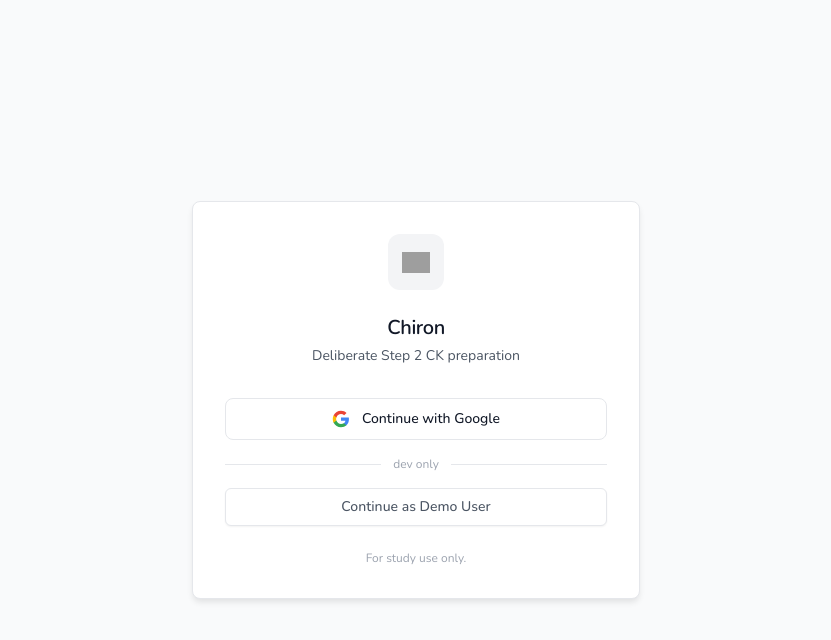
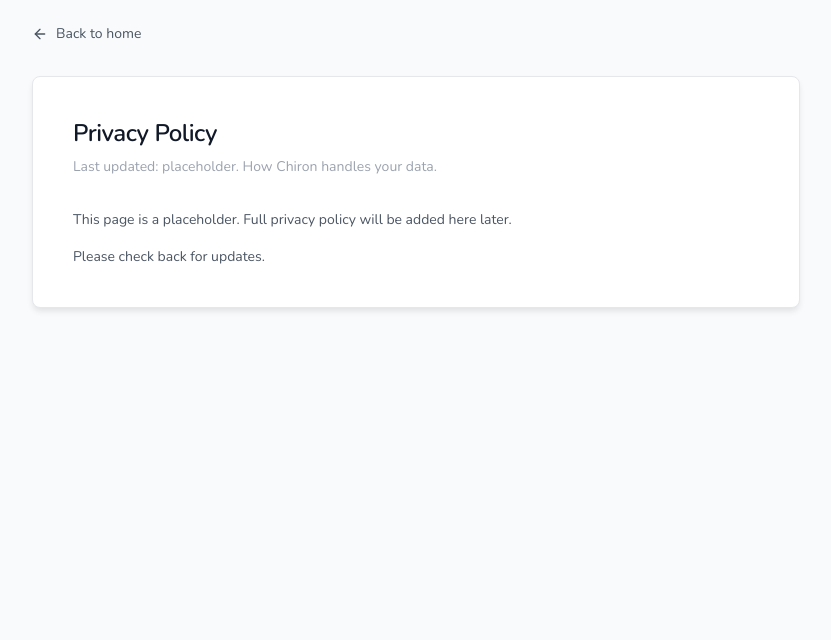
Before and after one commit to Sindria-Research/step2ck, a React (Vite) app in the folder frontend/: page /privacy in a window 1280 px wide. Before the commit this address led to /login. Shown: the top 640 px of the page, without its empty margins (224-1055 px from the left). Built offline with nearby package versions, Linux system fonts and the light colour scheme; no server answers; grey boxes are pictures that could not be loaded.

Commit message:
privacy + tos

```diff
--- a/frontend/src/App.tsx
+++ b/frontend/src/App.tsx
@@ -20,6 +20,8 @@ import { Flashcards } from './pages/Flashcards';
 import { Bookmarks } from './pages/Bookmarks';
 import { LabValues } from './pages/LabValues';
 import { Settings } from './pages/Settings';
+import { ToS } from './pages/ToS';
+import { Privacy } from './pages/Privacy';
 
 function ProtectedPage({ children }: { children: React.ReactNode }) {
   return (
@@ -40,6 +42,8 @@ function App() {
                 <Routes>
                   <Route path="/" element={<Landing />} />
                   <Route path="/login" element={<Login />} />
+                  <Route path="/tos" element={<ToS />} />
+                  <Route path="/privacy" element={<Privacy />} />
                   <Route path="/dashboard" element={<ProtectedPage><Dashboard /></ProtectedPage>} />
                   <Route path="/exam/config" element={<ProtectedPage><ExamConfig /></ProtectedPage>} />
                   <Route path="/previous-tests" element={<ProtectedPage><PreviousTests /></ProtectedPage>} />
--- /dev/null
+++ b/frontend/src/pages/Privacy.tsx
@@ -0,0 +1,35 @@
+import { Link } from 'react-router-dom';
+import { ArrowLeft } from 'lucide-react';
+import { APP_NAME } from '../config/branding';
+
+export function Privacy() {
+  return (
+    <div className="min-h-screen bg-[var(--color-bg-secondary)] p-4 sm:p-6">
+      <div className="max-w-3xl mx-auto">
+        <Link
+          to="/"
+          className="inline-flex items-center gap-2 text-sm text-[var(--color-text-secondary)] hover:text-[var(--color-accent)] mb-8"
+        >
+          <ArrowLeft className="w-4 h-4" />
+          Back to home
+        </Link>
+        <article className="panel p-8 sm:p-10" style={{ boxShadow: 'var(--shadow-md)' }}>
+          <h1 className="text-2xl font-semibold text-[var(--color-text-primary)] font-display tracking-tight mb-2">
+            Privacy Policy
+          </h1>
+          <p className="text-sm text-[var(--color-text-muted)] mb-8">
+            Last updated: placeholder. How {APP_NAME} handles your data.
+          </p>
+          <div className="prose prose-sm max-w-none text-[var(--color-text-secondary)] space-y-4">
+            <p>
+              This page is a placeholder. Full privacy policy will be added here later.
+            </p>
+            <p>
+              Please check back for updates.
+            </p>
+          </div>
+        </article>
+      </div>
+    </div>
+  );
+}
--- /dev/null
+++ b/frontend/src/pages/ToS.tsx
@@ -0,0 +1,35 @@
+import { Link } from 'react-router-dom';
+import { ArrowLeft } from 'lucide-react';
+import { APP_NAME } from '../config/branding';
+
+export function ToS() {
+  return (
+    <div className="min-h-screen bg-[var(--color-bg-secondary)] p-4 sm:p-6">
+      <div className="max-w-3xl mx-auto">
+        <Link
+          to="/"
+          className="inline-flex items-center gap-2 text-sm text-[var(--color-text-secondary)] hover:text-[var(--color-accent)] mb-8"
+        >
+          <ArrowLeft className="w-4 h-4" />
+          Back to home
+        </Link>
+        <article className="panel p-8 sm:p-10" style={{ boxShadow: 'var(--shadow-md)' }}>
+          <h1 className="text-2xl font-semibold text-[var(--color-text-primary)] font-display tracking-tight mb-2">
+            Terms of Service
+          </h1>
+          <p className="text-sm text-[var(--color-text-muted)] mb-8">
+            Last updated: placeholder. Effective for {APP_NAME}.
+          </p>
+          <div className="prose prose-sm max-w-none text-[var(--color-text-secondary)] space-y-4">
+            <p>
+              This page is a placeholder. Full terms of service will be added here later.
+            </p>
+            <p>
+              Please check back for updates.
+            </p>
+          </div>
+        </article>
+      </div>
+    </div>
+  );
+}
```
